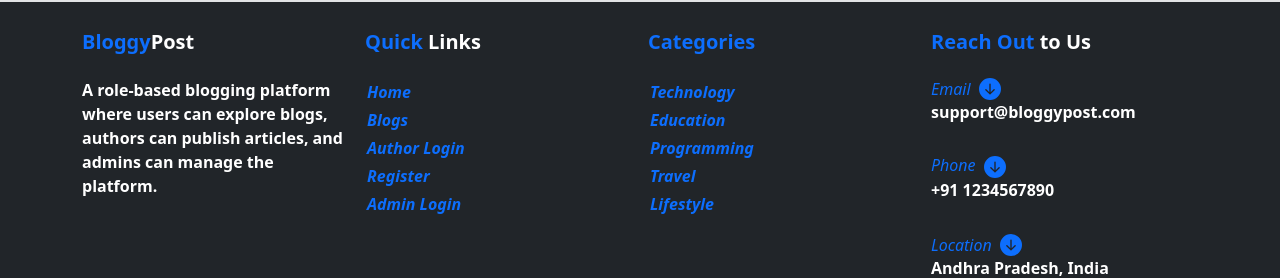
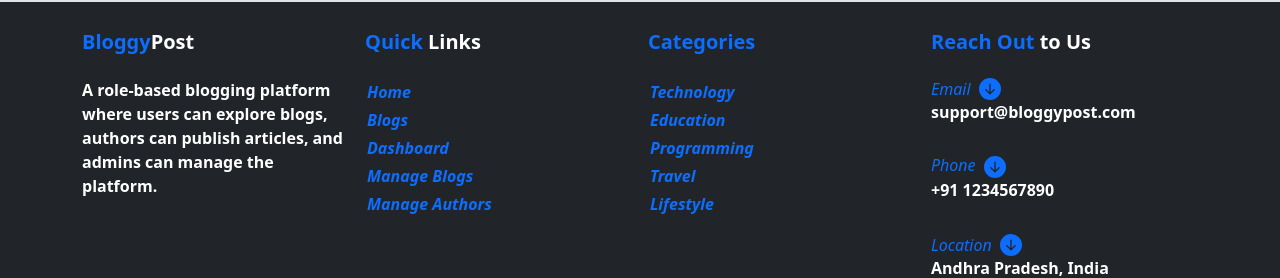
Before and after one commit to RLNarasimham/BLOGGYPOST-BLOG-WEB-APPLICATION, a React (Vite) app: page /admin/dashboard in a window 1280 px wide. Shown: the part 1074-1352 px from the top of the page. Built offline with nearby package versions, Linux system fonts and the light colour scheme; no server answers; sample sign-in values are in the browser's storage.

Commit message:
Updated Login.jsx, AdminLogin.jsx and Footer.jsx  files

```diff
--- a/src/components/Footer/Footer.jsx
+++ b/src/components/Footer/Footer.jsx
@@ -1,8 +1,11 @@
-import React from "react";
+import React, { useContext } from "react";
 import { Link } from "react-router";
+import { AuthContext } from "../../context/AuthContext";
 import "./Footer.css";
 
 const Footer = () => {
+  const { currentUser } = useContext(AuthContext);
+
   return (
     <footer className="text-bg-dark mt-auto py-3">
       <div className="container p-1">
@@ -34,6 +37,8 @@ const Footer = () => {
                 </Link>
               </li>
 
+              {!currentUser && (
+                <>
                   <li>
                     <Link to="/login" className="text-decoration-none">
                       Author Login
@@ -51,6 +56,58 @@ const Footer = () => {
                       Admin Login
                     </Link>
                   </li>
+                </>
+              )}
+
+              {currentUser?.role === "author" && (
+                <>
+                  <li>
+                    <Link
+                      to="/author/dashboard"
+                      className="text-decoration-none"
+                    >
+                      Dashboard
+                    </Link>
+                  </li>
+
+                  <li>
+                    <Link to="/author/blogs" className="text-decoration-none">
+                      My Blogs
+                    </Link>
+                  </li>
+
+                  <li>
+                    <Link to="/author/add" className="text-decoration-none">
+                      Add Blog
+                    </Link>
+                  </li>
+                </>
+              )}
+
+              {currentUser?.role === "admin" && (
+                <>
+                  <li>
+                    <Link
+                      to="/admin/dashboard"
+                      className="text-decoration-none"
+                    >
+                      Dashboard
+                    </Link>
+                  </li>
+
+                  <li>
+                    <Link to="/admin/blogs" className="text-decoration-none">
+                      Manage Blogs
+                    </Link>
+                  </li>
+
+                  <li>
+                    <Link to="/admin/authors" className="text-decoration-none">
+                      Manage Authors
+                    </Link>
+                  </li>
+                </>
+              )}
             </ul>
           </div>
 
--- a/src/pages/AdminLogin/AdminLogin.jsx
+++ b/src/pages/AdminLogin/AdminLogin.jsx
@@ -9,13 +9,21 @@ const AdminLogin = () => {
   const [email, setEmail] = useState("");
   const [password, setPassword] = useState("");
 
-  const { setCurrentUser } = useContext(AuthContext);
+  const { currentUser, setCurrentUser } = useContext(AuthContext);
 
   const navigate = useNavigate();
 
   useEffect(() => {
+    if (currentUser?.role === "admin") {
+      navigate("/admin/dashboard", { replace: true });
+    } else if (currentUser?.role === "author") {
+      navigate("/author/dashboard", { replace: true });
+    }
+  }, [currentUser, navigate]);
+
+  useEffect(() => {
     getAdmins();
-  });
+  }, []);
 
   const getAdmins = () => {
     api
--- a/src/pages/Login/Login.jsx
+++ b/src/pages/Login/Login.jsx
@@ -1,4 +1,4 @@
-import React, { useState, useContext } from "react";
+import React, { useState, useContext, useEffect } from "react";
 import { Link, useNavigate } from "react-router";
 import axios from "axios";
 import api from "../../api";
@@ -7,7 +7,15 @@ import { AuthContext } from "../../context/AuthContext";
 const Login = () => {
   const navigate = useNavigate();
 
-  const { setCurrentUser } = useContext(AuthContext);
+  const { currentUser, setCurrentUser } = useContext(AuthContext);
+
+  useEffect(() => {
+    if (currentUser?.role === "author") {
+      navigate("/author/dashboard", { replace: true });
+    } else if (currentUser?.role === "admin") {
+      navigate("/admin/dashboard", { replace: true });
+    }
+  }, [currentUser, navigate]);
 
   const [formData, setFormData] = useState({
     email: "",
```
Lines whose indentation alone changed are shown as unchanged.
